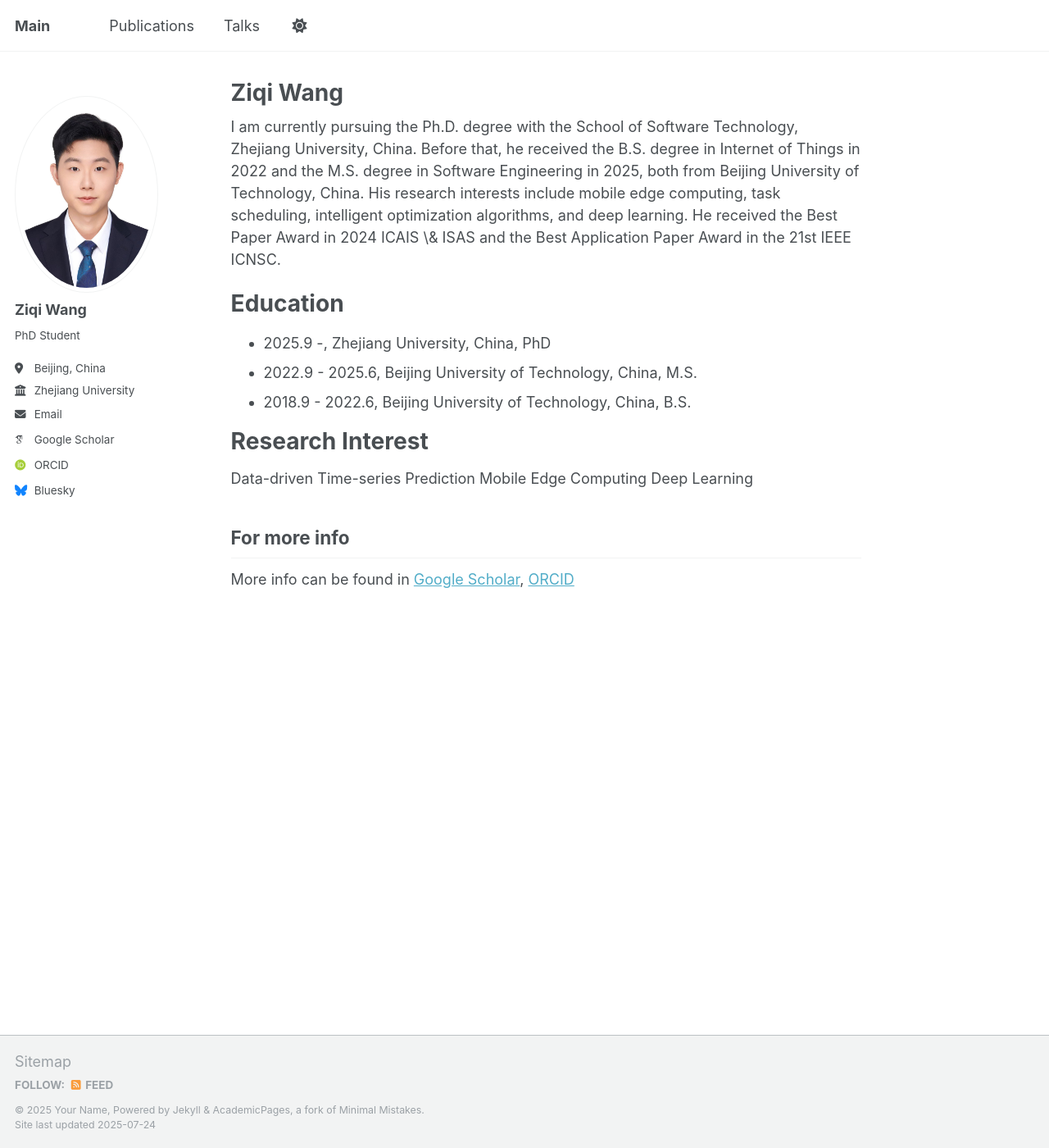
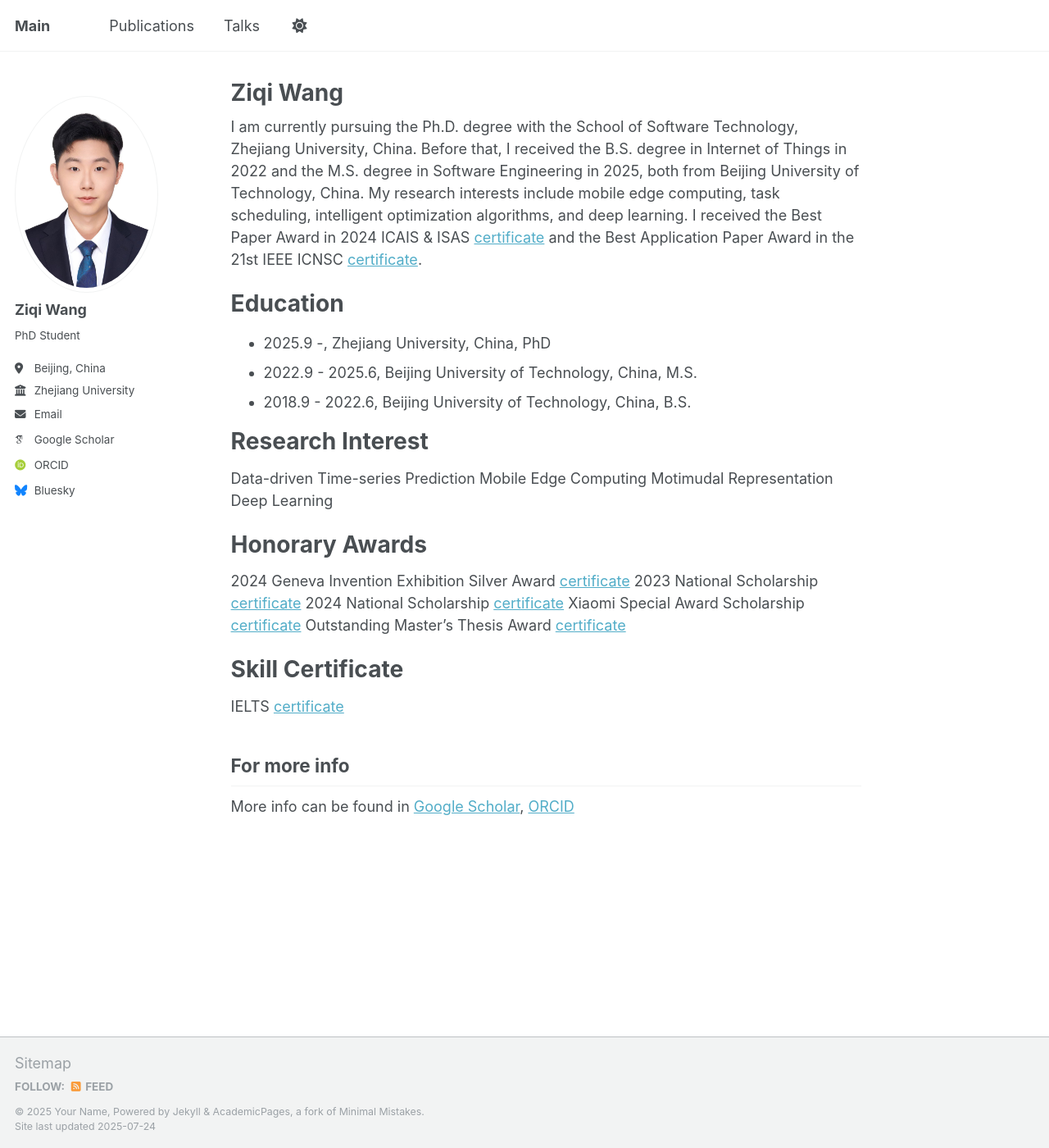
Before and after one commit to ZiqiWang0312/bio, a Jekyll site: the page built from _pages/about.md, in a window 1280 px wide and 1400 px high. Shown: the whole window at 82% size. Built offline with Jekyll 4.4.1, drawn with Linux system fonts in a browser that asks for light colours; some web fonts are replaced; a script that is not in the unit is left out.

Commit message:
certificate

```diff
--- a/_pages/about.md
+++ b/_pages/about.md
@@ -8,7 +8,7 @@ redirect_from:
 ---
 
 
-I am currently pursuing the Ph.D. degree with the School of Software Technology, Zhejiang University, China. Before that, he received the B.S. degree in Internet of Things in 2022 and the M.S. degree in Software Engineering in 2025, both from Beijing University of Technology, China. His research interests include mobile edge computing, task scheduling, intelligent optimization algorithms, and deep learning. He received the Best Paper Award in 2024 ICAIS \& ISAS and the Best Application Paper Award in the 21st IEEE ICNSC.
+I am currently pursuing the Ph.D. degree with the School of Software Technology, Zhejiang University, China. Before that, I received the B.S. degree in Internet of Things in 2022 and the M.S. degree in Software Engineering in 2025, both from Beijing University of Technology, China. My research interests include mobile edge computing, task scheduling, intelligent optimization algorithms, and deep learning. I received the Best Paper Award in 2024 ICAIS & ISAS [certificate](https://ZiqiWang0312.github.io/bio/files/ISAScer.pdf) and the Best Application Paper Award in the 21st IEEE ICNSC [certificate](https://ZiqiWang0312.github.io/bio/files/ICNSCcer.pdf).
 
 Education
 ======
@@ -20,7 +20,21 @@ Research Interest
 ======
 Data-driven Time-series Prediction
 Mobile Edge Computing
+Motimudal Representation
 Deep Learning
+
+
+Honorary Awards
+======
+2024 Geneva Invention Exhibition Silver Award [certificate](https://ZiqiWang0312.github.io/bio/files/geneva.pdf)
+2023 National Scholarship [certificate](https://ZiqiWang0312.github.io/bio/files/National Scholarship 2023.pdf)
+2024 National Scholarship [certificate](https://ZiqiWang0312.github.io/bio/files/National Scholarship 2024.pdf)
+Xiaomi Special Award Scholarship [certificate](https://ZiqiWang0312.github.io/bio/files/XiaoMi.pdf)
+Outstanding Master's Thesis Award [certificate](https://ZiqiWang0312.github.io/bio/files/Outstanding Thesis.pdf)
+
+Skill Certificate
+======
+IELTS [certificate](https://ZiqiWang0312.github.io/bio/files/IELTS.pdf)
 
 For more info
 ------
```
Also changed, not shown: 8 other files.
